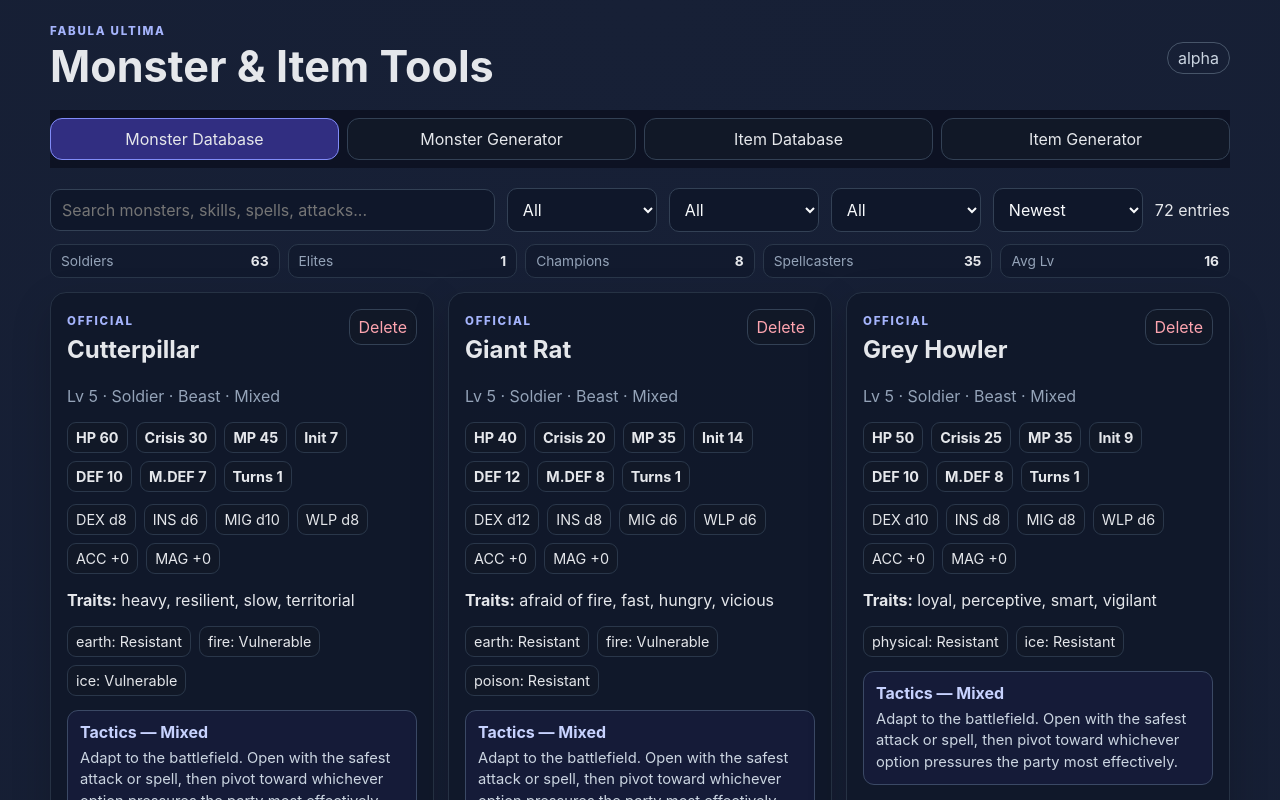
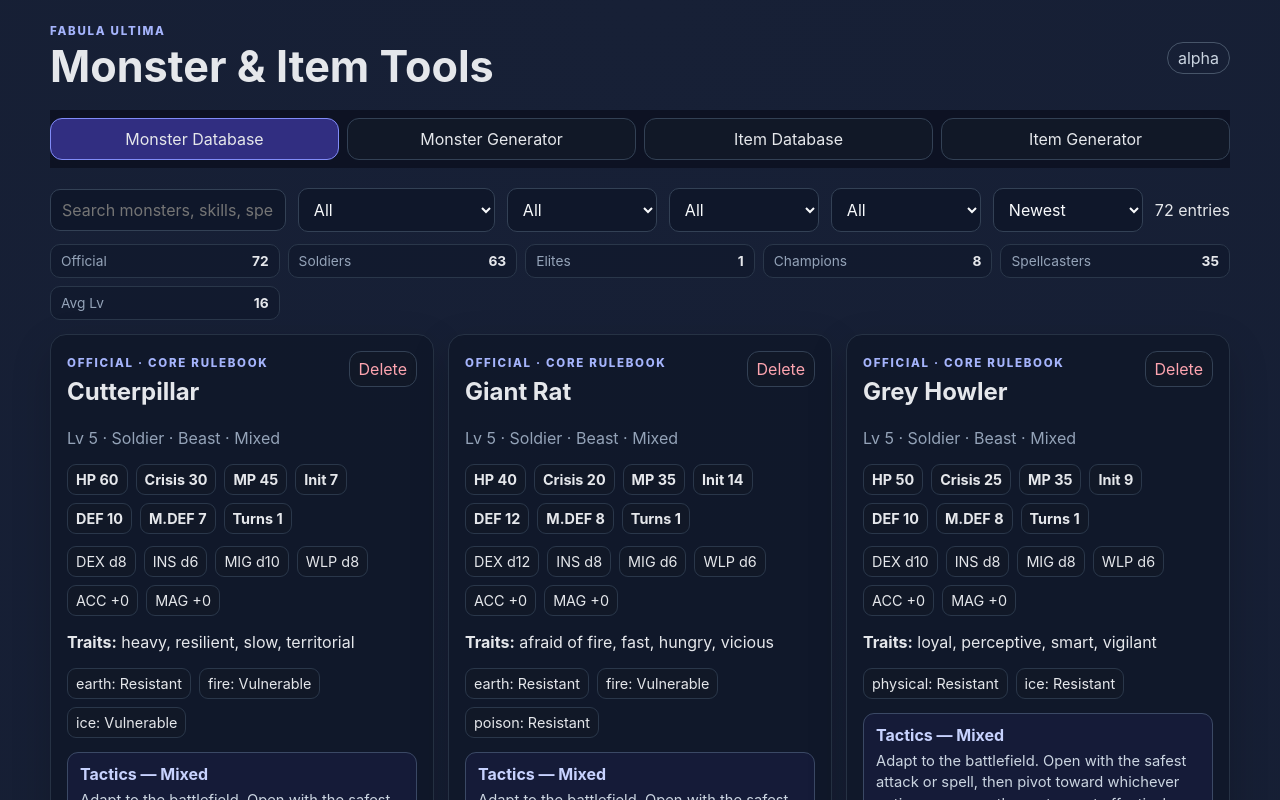
Before and after one commit to sladeykins-glitch/fabula-ultima-tools, a React (Vite) app: page / in a window 1280 px wide. Shown: the top 800 px of the page. Built offline with nearby package versions, Linux system fonts and the light colour scheme.

Commit message:
Add book source filters to databases

```diff
--- a/src/App.tsx
+++ b/src/App.tsx
@@ -8,12 +8,31 @@ type Tab = 'Monster Database' | 'Monster Generator' | 'Item Database' | 'Item Ge
 type AppItem = GeneratedItem & { material?: GeneratedMaterial; origin?: string }
 type ItemSort = 'Newest' | 'Name' | 'Cost Low' | 'Cost High'
 type MonsterSort = 'Newest' | 'Name' | 'Level Low' | 'Level High'
+type LibrarySource = 'All' | 'Core Rulebook' | 'High Fantasy' | 'Natural Fantasy' | 'Techno Fantasy' | 'Generated / Custom'
 
 const species: Species[] = ['Beast','Construct','Demon','Elemental','Humanoid','Monster','Plant','Undead']
 const ranks: Rank[] = ['Soldier','Elite','Champion']
 const combatStyles: CombatStyle[] = ['Mixed','Brute','Defender','Controller','Spellcaster','Assassin','Support']
+const librarySources: LibrarySource[] = ['All','Core Rulebook','High Fantasy','Natural Fantasy','Techno Fantasy','Generated / Custom']
 const materialNatures: (MaterialNature|'Random')[] = ['Random','Animal','Fungal','Incorporeal','Liquid','Artificial','Mineral','Plant']
 const materialFunctions: (MaterialFunction|'Random')[] = ['Random','Agility and Precision','Damage and Power','Protection','Recovery','Sabotage','Support']
+
+function monsterLibrarySource(monster: Monster): Exclude<LibrarySource, 'All'> {
+  if (monster.source !== 'Official') return 'Generated / Custom'
+  if (monster.id.startsWith('official-high-')) return 'High Fantasy'
+  if (monster.id.startsWith('official-natural-')) return 'Natural Fantasy'
+  if (monster.id.startsWith('official-techno-')) return 'Techno Fantasy'
+  return 'Core Rulebook'
+}
+
+function itemLibrarySource(item: AppItem): Exclude<LibrarySource, 'All'> {
+  if (item.source !== 'Official') return 'Generated / Custom'
+  const metadata = `${item.id} ${(item.breakdown || []).join(' ')} ${item.origin || ''}`.toLowerCase()
+  if (item.id.startsWith('official-hf-') || metadata.includes('high fantasy')) return 'High Fantasy'
+  if (item.id.startsWith('official-nf-') || metadata.includes('natural fantasy')) return 'Natural Fantasy'
+  if (item.id.startsWith('official-tf-') || metadata.includes('techno fantasy')) return 'Techno Fantasy'
+  return 'Core Rulebook'
+}
 
 const combatTactics: Record<CombatStyle, string> = {
   Mixed: 'Adapt to the battlefield. Open with the safest attack or spell, then pivot toward whichever option pressures the party most effectively.',
@@ -67,10 +86,11 @@ function MonsterCard({ monster, onDelete }: { monster: Monster; onDelete?:()=>vo
   const attacks = monster.attacks || []
   const affinities = monster.affinities || Object.fromEntries(damageTypes.map(t => [t, 'Normal'])) as Monster['affinities']
   const style = monster.combatStyle || 'Mixed'
+  const librarySource = monsterLibrarySource(monster)
 
   return <article className="card monsterCard">
     <div className="cardTitle">
-      <div><span className="source">{monster.source}</span><h2>{monster.name}</h2></div>
+      <div><span className="source">{monster.source}{monster.source === 'Official' ? ` · ${librarySource}` : ''}</span><h2>{monster.name}</h2></div>
       {onDelete && <button className="danger" onClick={onDelete}>Delete</button>}
     </div>
     <p className="muted">Lv {monster.level} · {monster.rank} · {monster.species}{monster.combatStyle ? ` · ${monster.combatStyle}` : ''}</p>
@@ -91,6 +111,7 @@ function MonsterDatabase({ monsters, setMonsters, search, setSearch }: { monster
   const [rank, setRank] = useState<'All'|Rank>('All')
   const [speciesFilter, setSpeciesFilter] = useState<'All'|Species>('All')
   const [styleFilter, setStyleFilter] = useState<'All'|CombatStyle>('All')
+  const [sourceFilter, setSourceFilter] = useState<LibrarySource>('All')
   const [sort, setSort] = useState<MonsterSort>('Newest')
 
   const filtered = useMemo(() => {
@@ -98,29 +119,33 @@ function MonsterDatabase({ monsters, setMonsters, search, setSearch }: { monster
       const skills = (m.skills || []).map(s => `${s.name} ${s.summary}`).join(' ')
       const spells = (m.spells || []).map(s => `${s.name} ${s.effect}`).join(' ')
       const attacks = (m.attacks || []).map(a => `${a.name} ${a.damageType} ${a.effect || ''}`).join(' ')
-      const haystack = `${m.name} ${m.species} ${m.rank} ${m.combatStyle || ''} ${m.traits.join(' ')} ${skills} ${spells} ${attacks}`.toLowerCase()
+      const book = monsterLibrarySource(m)
+      const haystack = `${m.name} ${m.species} ${m.rank} ${m.combatStyle || ''} ${m.traits.join(' ')} ${skills} ${spells} ${attacks} ${book}`.toLowerCase()
       return haystack.includes(search.toLowerCase())
         && (rank === 'All' || m.rank === rank)
         && (speciesFilter === 'All' || m.species === speciesFilter)
         && (styleFilter === 'All' || (m.combatStyle || 'Mixed') === styleFilter)
+        && (sourceFilter === 'All' || book === sourceFilter)
     })
     if (sort === 'Name') return [...matches].sort((a,b)=>a.name.localeCompare(b.name))
     if (sort === 'Level Low') return [...matches].sort((a,b)=>a.level-b.level)
     if (sort === 'Level High') return [...matches].sort((a,b)=>b.level-a.level)
     return matches
-  }, [monsters, search, rank, speciesFilter, styleFilter, sort])
+  }, [monsters, search, rank, speciesFilter, styleFilter, sourceFilter, sort])
 
   const summary = useMemo(() => ({
     soldiers: filtered.filter(m=>m.rank==='Soldier').length,
     elites: filtered.filter(m=>m.rank==='Elite').length,
     champions: filtered.filter(m=>m.rank==='Champion').length,
     spellcasters: filtered.filter(m=>(m.spells || []).length > 0).length,
+    official: filtered.filter(m=>m.source==='Official').length,
     averageLevel: filtered.length ? Math.round(filtered.reduce((total,m)=>total+m.level,0) / filtered.length) : 0,
   }), [filtered])
 
   return <section>
     <div className="toolbar itemToolbar">
       <input value={search} onChange={e=>setSearch(e.target.value)} placeholder="Search monsters, skills, spells, attacks..." />
+      <select className="compactSelect" value={sourceFilter} onChange={e=>setSourceFilter(e.target.value as LibrarySource)}>{librarySources.map(source=><option key={source}>{source}</option>)}</select>
       <select className="compactSelect" value={rank} onChange={e=>setRank(e.target.value as 'All'|Rank)}><option>All</option>{ranks.map(r=><option key={r}>{r}</option>)}</select>
       <select className="compactSelect" value={speciesFilter} onChange={e=>setSpeciesFilter(e.target.value as 'All'|Species)}><option>All</option>{species.map(s=><option key={s}>{s}</option>)}</select>
       <select className="compactSelect" value={styleFilter} onChange={e=>setStyleFilter(e.target.value as 'All'|CombatStyle)}><option>All</option>{combatStyles.map(s=><option key={s}>{s}</option>)}</select>
@@ -128,7 +153,7 @@ function MonsterDatabase({ monsters, setMonsters, search, setSearch }: { monster
       <span>{filtered.length} entries</span>
     </div>
     <div className="databaseSummary">
-      <span>Soldiers <b>{summary.soldiers}</b></span><span>Elites <b>{summary.elites}</b></span><span>Champions <b>{summary.champions}</b></span><span>Spellcasters <b>{summary.spellcasters}</b></span><span>Avg Lv <b>{summary.averageLevel}</b></span>
+      <span>Official <b>{summary.official}</b></span><span>Soldiers <b>{summary.soldiers}</b></span><span>Elites <b>{summary.elites}</b></span><span>Champions <b>{summary.champions}</b></span><span>Spellcasters <b>{summary.spellcasters}</b></span><span>Avg Lv <b>{summary.averageLevel}</b></span>
     </div>
     {filtered.length === 0 ? <Empty text="No matching monsters saved yet. Generate one to start your database." /> : <div className="grid">
       {filtered.map(m => <MonsterCard key={m.id} monster={m} onDelete={()=>setMonsters(prev=>prev.filter(x=>x.id!==m.id))} />)}
@@ -174,6 +199,7 @@ function ItemDatabase({ items, setItems }: { items: AppItem[]; setItems: React.D
   const [search, setSearch] = useState('')
   const [type, setType] = useState<'All'|ItemType>('All')
   const [category, setCategory] = useState('All')
+  const [sourceFilter, setSourceFilter] = useState<LibrarySource>('All')
   const [martialFilter, setMartialFilter] = useState<'All'|'Martial'|'Non-martial'>('All')
   const [materialFilter, setMaterialFilter] = useState<'All'|'With Material'|'No Material'>('All')
   const [sort, setSort] = useState<ItemSort>('Newest')
@@ -183,12 +209,14 @@ function ItemDatabase({ items, setItems }: { items: AppItem[]; setItems: React.D
   const filtered = useMemo(() => {
     const matches = items.filter(item => {
       const materialText = item.material ? `${item.material.name} ${item.material.nature} ${item.material.element || ''} ${item.material.function || ''}` : ''
-      const haystack = `${item.name} ${item.type} ${item.category || ''} ${item.baseItem || ''} ${item.quality || ''} ${item.effect} ${materialText} ${item.origin || ''}`.toLowerCase()
+      const book = itemLibrarySource(item)
+      const haystack = `${item.name} ${item.type} ${item.category || ''} ${item.baseItem || ''} ${item.quality || ''} ${item.effect} ${materialText} ${item.origin || ''} ${book}`.toLowerCase()
       const matchesMartial = martialFilter === 'All' || (martialFilter === 'Martial' ? !!item.martial : !item.martial)
       const matchesMaterial = materialFilter === 'All' || (materialFilter === 'With Material' ? !!item.material : !item.material)
       return haystack.includes(search.toLowerCase())
         && (type === 'All' || item.type === type)
         && (category === 'All' || item.category === category)
+        && (sourceFilter === 'All' || book === sourceFilter)
         && matchesMartial
         && matchesMaterial
     })
@@ -196,13 +224,14 @@ function ItemDatabase({ items, setItems }: { items: AppItem[]; setItems: React.D
     if (sort === 'Cost Low') return [...matches].sort((a,b)=>a.cost-b.cost)
     if (sort === 'Cost High') return [...matches].sort((a,b)=>b.cost-a.cost)
     return matches
-  }, [items, search, type, category, martialFilter, materialFilter, sort])
+  }, [items, search, type, category, sourceFilter, martialFilter, materialFilter, sort])
 
   const summary = useMemo(() => ({
     weapons: filtered.filter(i=>i.type==='Weapon').length,
     armor: filtered.filter(i=>i.type==='Armor').length,
     shields: filtered.filter(i=>i.type==='Shield').length,
     accessories: filtered.filter(i=>i.type==='Accessory').length,
+    official: filtered.filter(i=>i.source==='Official').length,
     martial: filtered.filter(i=>!!i.martial).length,
     materials: filtered.filter(i=>!!i.material).length,
     averageCost: filtered.length ? Math.round(filtered.reduce((total,i)=>total+i.cost,0) / filtered.length) : 0,
@@ -211,6 +240,7 @@ function ItemDatabase({ items, setItems }: { items: AppItem[]; setItems: React.D
   return <section>
     <div className="toolbar itemToolbar">
       <input value={search} onChange={e=>setSearch(e.target.value)} placeholder="Search items, qualities, materials, effects..." />
+      <select className="compactSelect" value={sourceFilter} onChange={e=>setSourceFilter(e.target.value as LibrarySource)}>{librarySources.map(source=><option key={source}>{source}</option>)}</select>
       <select className="compactSelect" value={type} onChange={e=>setType(e.target.value as 'All'|ItemType)}>
         <option>All</option><option>Weapon</option><option>Armor</option><option>Shield</option><option>Accessory</option>
       </select>
@@ -229,16 +259,17 @@ function ItemDatabase({ items, setItems }: { items: AppItem[]; setItems: React.D
       <span>{filtered.length} entries</span>
     </div>
     <div className="databaseSummary">
-      <span>Weapons <b>{summary.weapons}</b></span><span>Armor <b>{summary.armor}</b></span><span>Shields <b>{summary.shields}</b></span><span>Accessories <b>{summary.accessories}</b></span><span>Martial <b>{summary.martial}</b></span><span>Materials <b>{summary.materials}</b></span><span>Avg Cost <b>{summary.averageCost}z</b></span>
+      <span>Official <b>{summary.official}</b></span><span>Weapons <b>{summary.weapons}</b></span><span>Armor <b>{summary.armor}</b></span><span>Shields <b>{summary.shields}</b></span><span>Accessories <b>{summary.accessories}</b></span><span>Martial <b>{summary.martial}</b></span><span>Materials <b>{summary.materials}</b></span><span>Avg Cost <b>{summary.averageCost}z</b></span>
     </div>
     {filtered.length===0 ? <Empty text="No matching items saved yet. Generate one to start your database."/> : <div className="grid">{filtered.map(item=><ItemCard key={item.id} item={item} onDelete={()=>setItems(prev=>prev.filter(x=>x.id!==item.id))} />)}</div>}
   </section>
 }
 
 function ItemCard({ item, onDelete }: { item: AppItem; onDelete?:()=>void }) {
+  const librarySource = itemLibrarySource(item)
   return <article className="card itemCard" key={item.id}>
     <div className="cardTitle">
-      <div><span className="source">{item.source}</span><h2>{item.name}</h2></div>
+      <div><span className="source">{item.source}{item.source === 'Official' ? ` · ${librarySource}` : ''}</span><h2>{item.name}</h2></div>
       {onDelete && <button className="danger" onClick={onDelete}>Delete</button>}
     </div>
     <div className="itemMeta"><span>{item.type}</span>{item.category && <span>{item.category}</span>}<span>{item.cost}z</span>{item.martial && <span>Martial</span>}{item.material && <span>Material</span>}</div>
```
